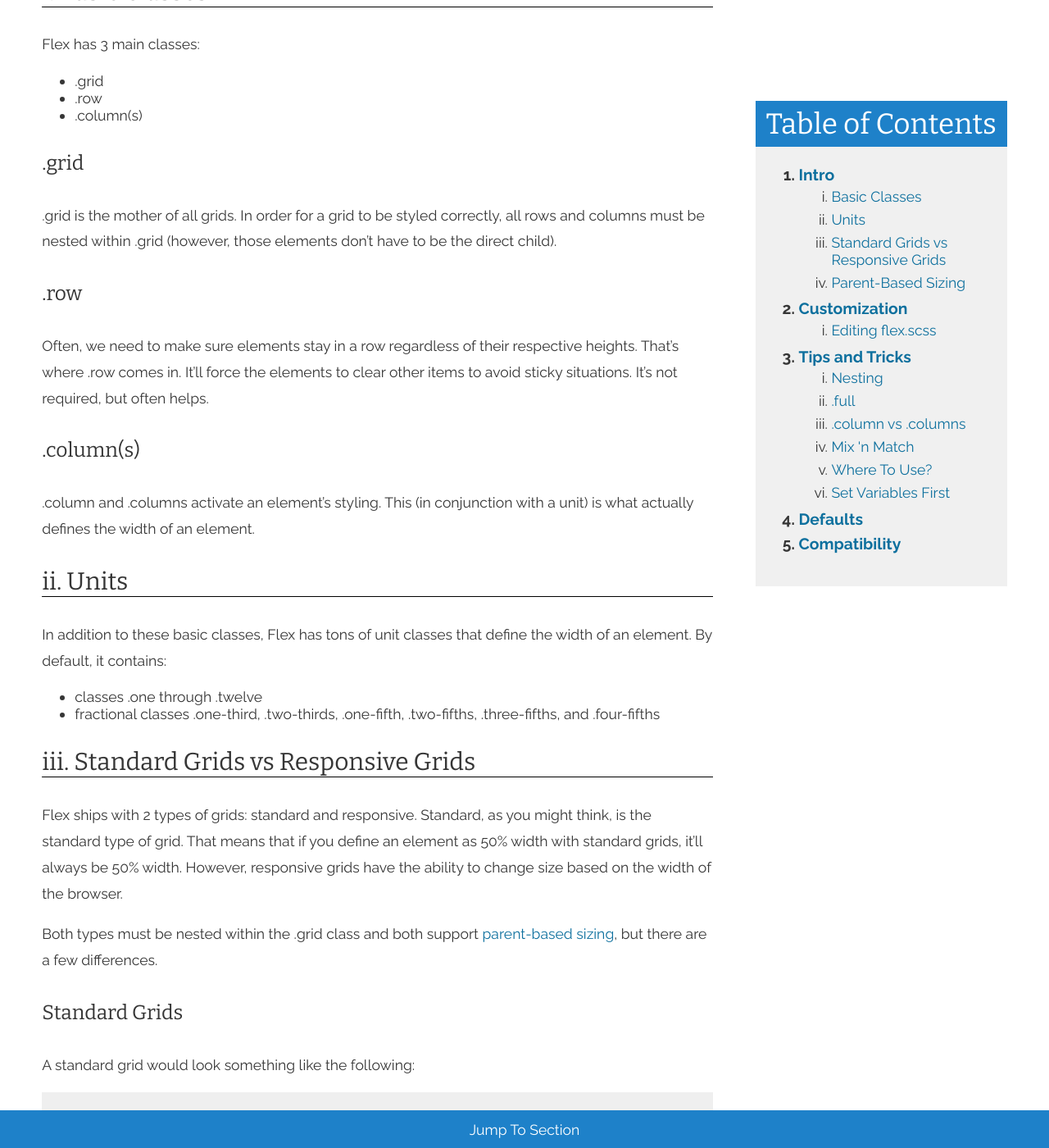
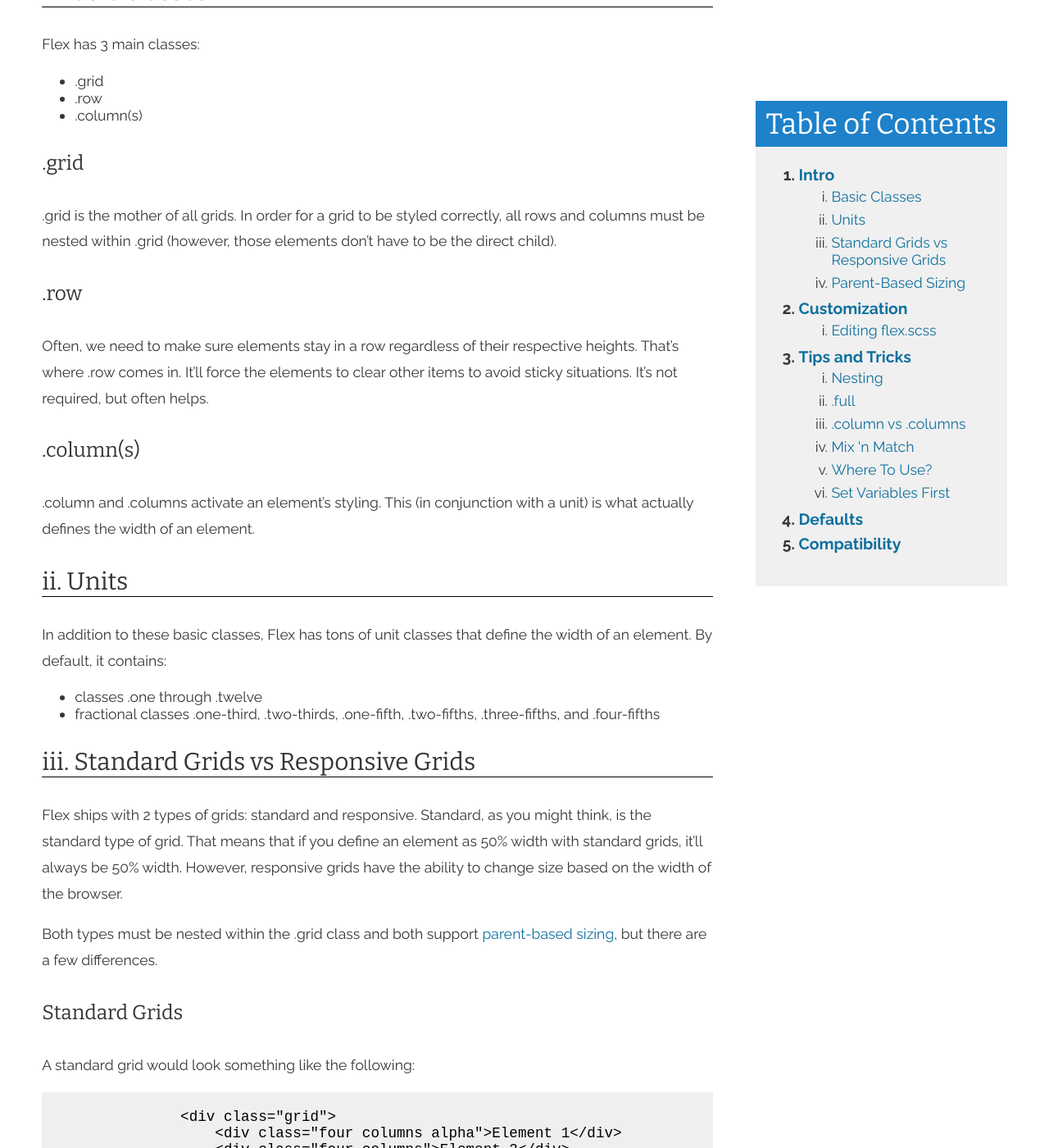
Before and after one commit to dartanian300/Flex-Grid-System, a Jekyll site: the page built from documentation.html, in a window 1280 px wide and 1400 px high, scrolled down 594 px. Shown: the whole window at 82% size. Built offline with Jekyll 4.4.1, drawn with Linux system fonts in a browser that asks for light colours; nearby versions of some CDN libraries.

Commit message:
css update

```diff
--- a/css/default.css
+++ b/css/default.css
@@ -139,7 +139,7 @@ form input[type="submit"] { background: #fdb013; color: white; padding: 10px 20p
 
 .imgleft { float: left; margin: 16px 16px 16px 0px; margin: 1rem 1rem 1rem 0rem; }
 
-#jump_to { bottom: 0; position: fixed; width: 100%; cursor: pointer; background: #f0f0f0; z-index: 10; }
+#jump_to { bottom: 0; position: fixed; width: 100%; cursor: pointer; background: #f0f0f0; z-index: 10; display: none; }
 #jump_to > span { display: block; background: #1e81c9; color: white; padding: 11.2px 0px; padding: 0.7rem 0rem; text-align: center; }
 #jump_to > span:hover { background: #399ae1; }
 #jump_to > span.open { margin-bottom: 16px; margin-bottom: 1rem; }
@@ -159,5 +159,7 @@ form input[type="submit"] { background: #fdb013; color: white; padding: 10px 20p
 ***************************************************/
 @media only screen and (max-width: 75em) { html { font-size: .95em; }
   #header .logo { width: 138px; margin-top: 6px; }
+  h1 { font-size: 32px; font-size: 2rem; }
   .documentation.sidebar { display: none; }
-  .documentation.content { width: 92%; } }
+  .documentation.content { width: 92%; }
+  #jump_to { display: block; } }
--- a/css/default.scss
+++ b/css/default.scss
@@ -224,7 +224,7 @@ form {
 .imgleft { float: left; @include margin(1,1,1,0); }
 
 #jump_to {
-    bottom: 0; position: fixed; width: 100%; cursor: pointer; background: #f0f0f0; z-index: 10;
+    bottom: 0; position: fixed; width: 100%; cursor: pointer; background: #f0f0f0; z-index: 10; display: none;
     > span {
         display: block; background: $primary_c; color: white; @include padding(.7, 0); text-align: center;
         &:hover { background: lighten($primary_c, 10%);}
@@ -265,8 +265,12 @@ form {
         .logo { width: 138px; margin-top: 6px;}
     }
 
+    h1 { @include font-size(2); }
+
     .documentation{
         &.sidebar {display: none;}
         &.content { width: 100% - ($pageMargins * 2);}
     }
+
+    #jump_to { display: block; }
 }
```
